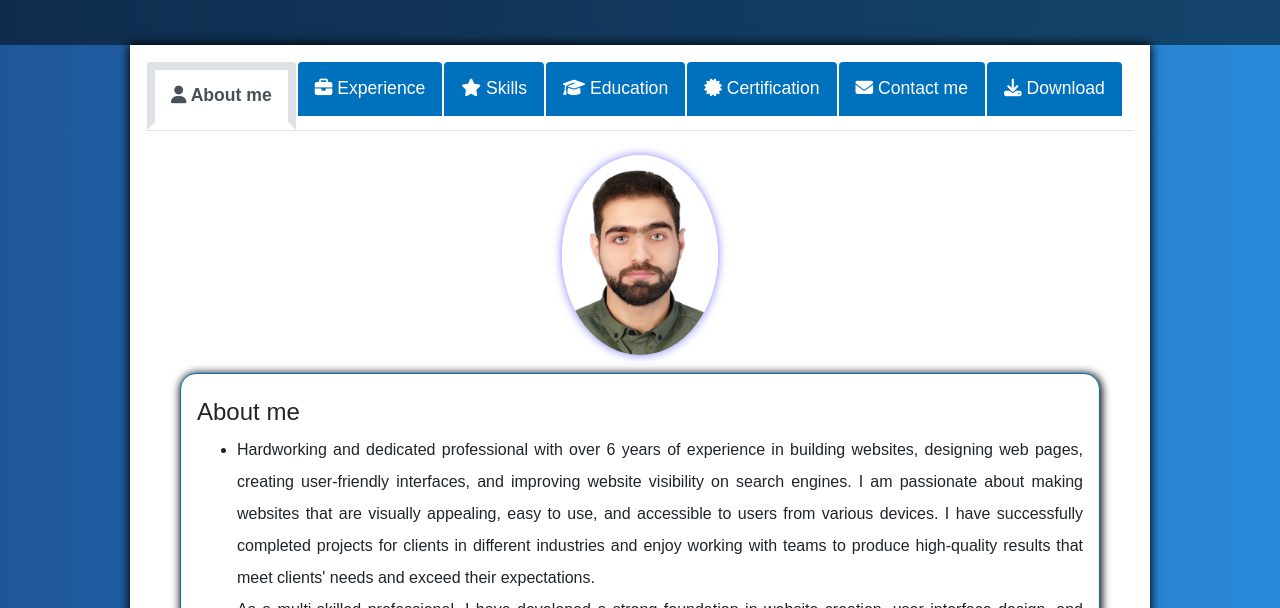
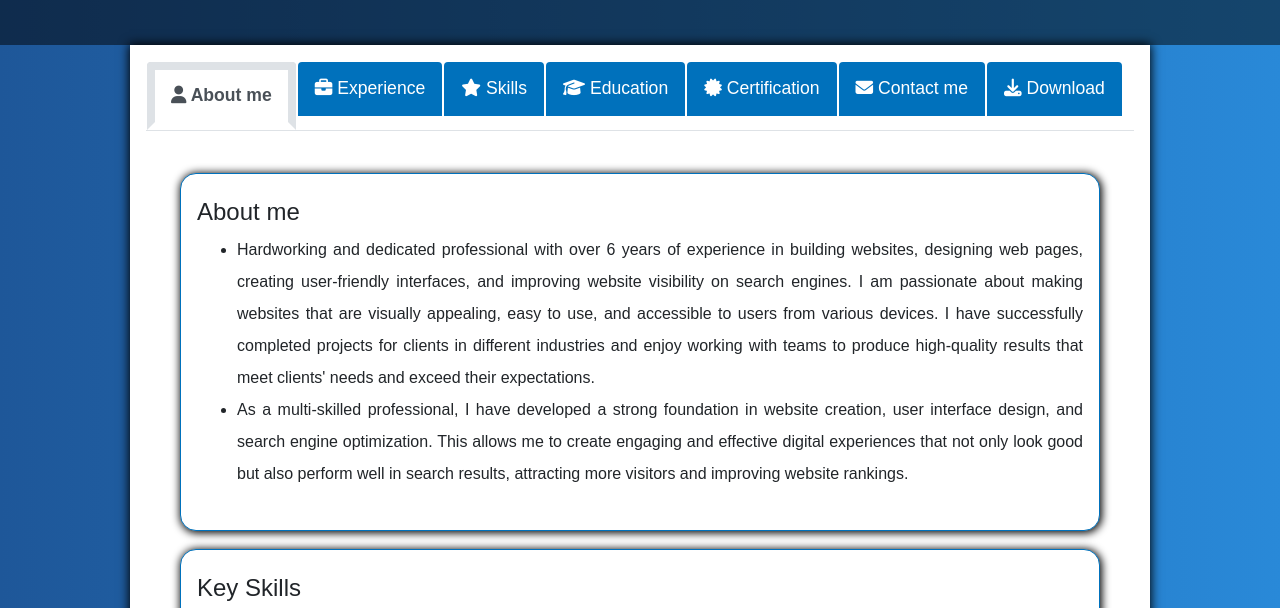
Before and after one commit to Tarek997/CV, a plain HTML site: page index.html in a window 1280 px wide. Shown: the part 121-729 px from the top of the page. Drawn offline with nearby package versions, Linux system fonts and the light colour scheme.

Commit message:
temp img

```diff
--- a/index.html
+++ b/index.html
@@ -208,9 +208,9 @@ body {
     <div class="tab-content" id="myTabContent">
 
       <div class="tab-pane fade show active" id="about" role="tabpanel" aria-labelledby="about-tab">
-        <div class="image-container">
+        <!-- <div class="image-container">
           <img src="images/tarek.jpg" alt="Tarek Barakat picture" />
-        </div>
+        </div> -->
 
     <section>
         <h4> About me</h4>
```
